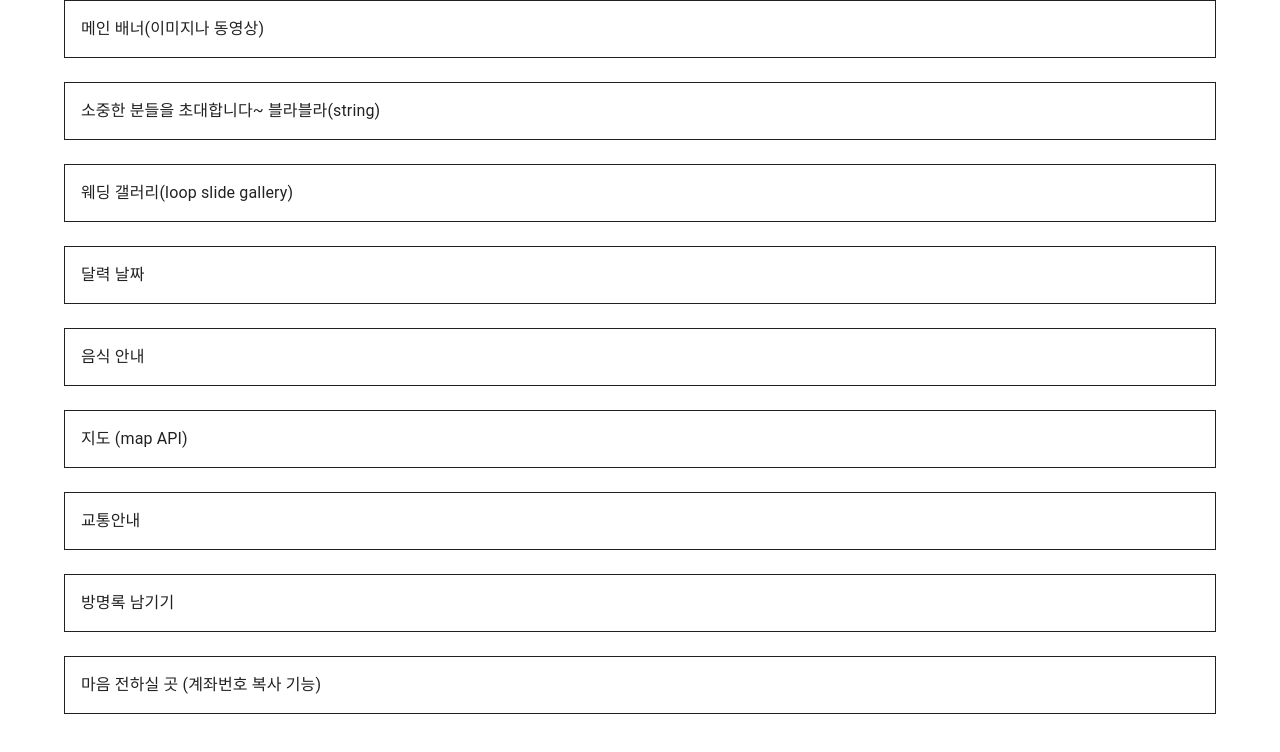
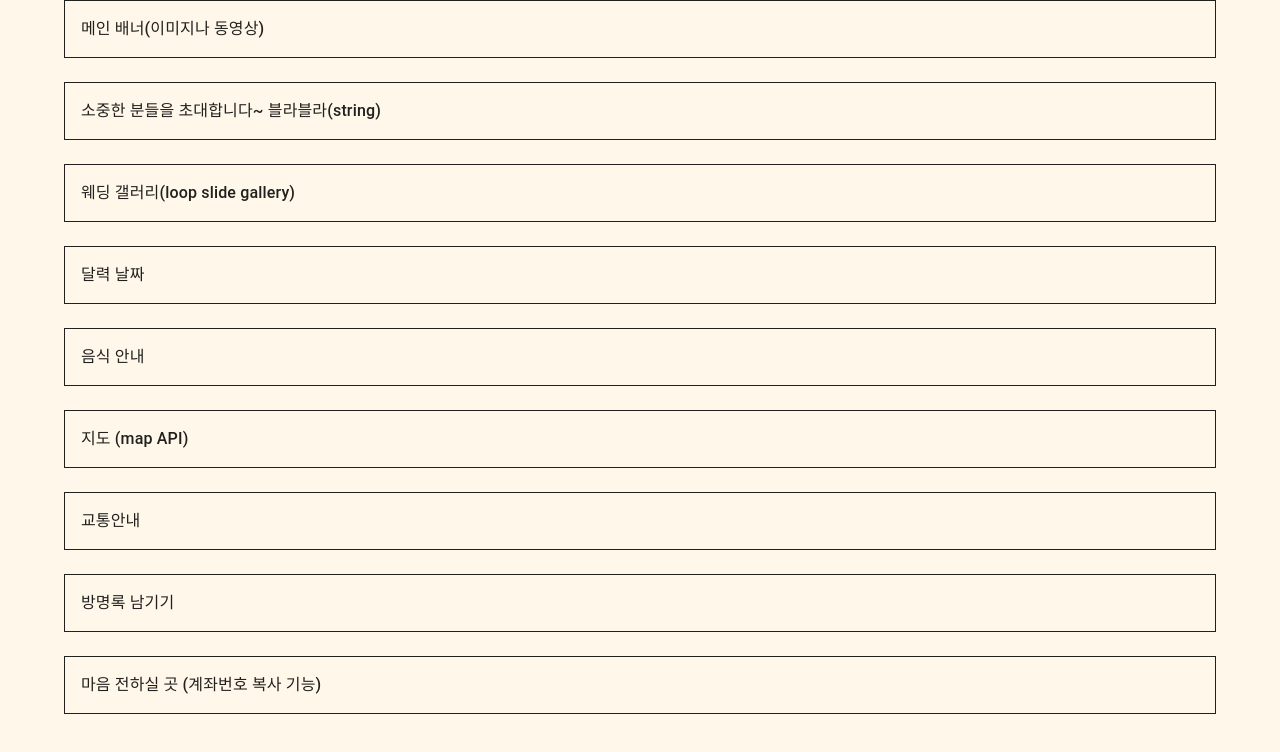
Before and after one commit to osanThor/wedding-card, a Next.js app: page / in a window 1280 px wide. Shown: the top 752 px of the page. Built offline with nearby package versions, Linux system fonts and the light colour scheme.

Commit message:
feat. styled_module

```diff
--- a/postcss.config.js
+++ /dev/null
@@ -1,6 +0,0 @@
-module.exports = {
-  plugins: {
-    tailwindcss: {},
-    autoprefixer: {},
-  },
-}
--- a/src/pages/_app.tsx
+++ b/src/pages/_app.tsx
@@ -1,6 +1,7 @@
 import type { AppProps } from "next/app";
 import CssBaseline from "@mui/material/CssBaseline";
 import { ThemeProvider } from "styled-components";
+import { GlobalStyle } from "@/styles/global-styles";
 const theme = {
   primary: "green",
 };
@@ -10,6 +11,7 @@ const App = (props: AppProps) => {
 
   return (
     <ThemeProvider theme={theme}>
+      <GlobalStyle />
       <CssBaseline />
       <Component {...pageProps} />
     </ThemeProvider>
--- a/src/pages/_document.tsx
+++ b/src/pages/_document.tsx
@@ -7,7 +7,10 @@ export default class MyDocument extends Document {
   render() {
     return (
       <Html>
-        <Head />
+        <Head>
+          <meta charSet="utf-8" />
+          <title>이준영❤️최보경 결혼합니다.</title>
+        </Head>
         <body>
           <Main />
           <NextScript />
--- a/src/styles/global-styles.ts
+++ b/src/styles/global-styles.ts
@@ -17,6 +17,7 @@ body {
   width: 100%;
   height: 100%;
   scroll-behavior: smooth;
+  background-color: #FFF8EA;
 }
 
 a {
--- a/tailwind.config.js
+++ /dev/null
@@ -1,18 +0,0 @@
-/** @type {import('tailwindcss').Config} */
-module.exports = {
-  content: [
-    './src/pages/**/*.{js,ts,jsx,tsx}',
-    './src/components/**/*.{js,ts,jsx,tsx}',
-    './src/app/**/*.{js,ts,jsx,tsx}',
-  ],
-  theme: {
-    extend: {
-      backgroundImage: {
-        'gradient-radial': 'radial-gradient(var(--tw-gradient-stops))',
-        'gradient-conic':
-          'conic-gradient(from 180deg at 50% 50%, var(--tw-gradient-stops))',
-      },
-    },
-  },
-  plugins: [],
-}
```
